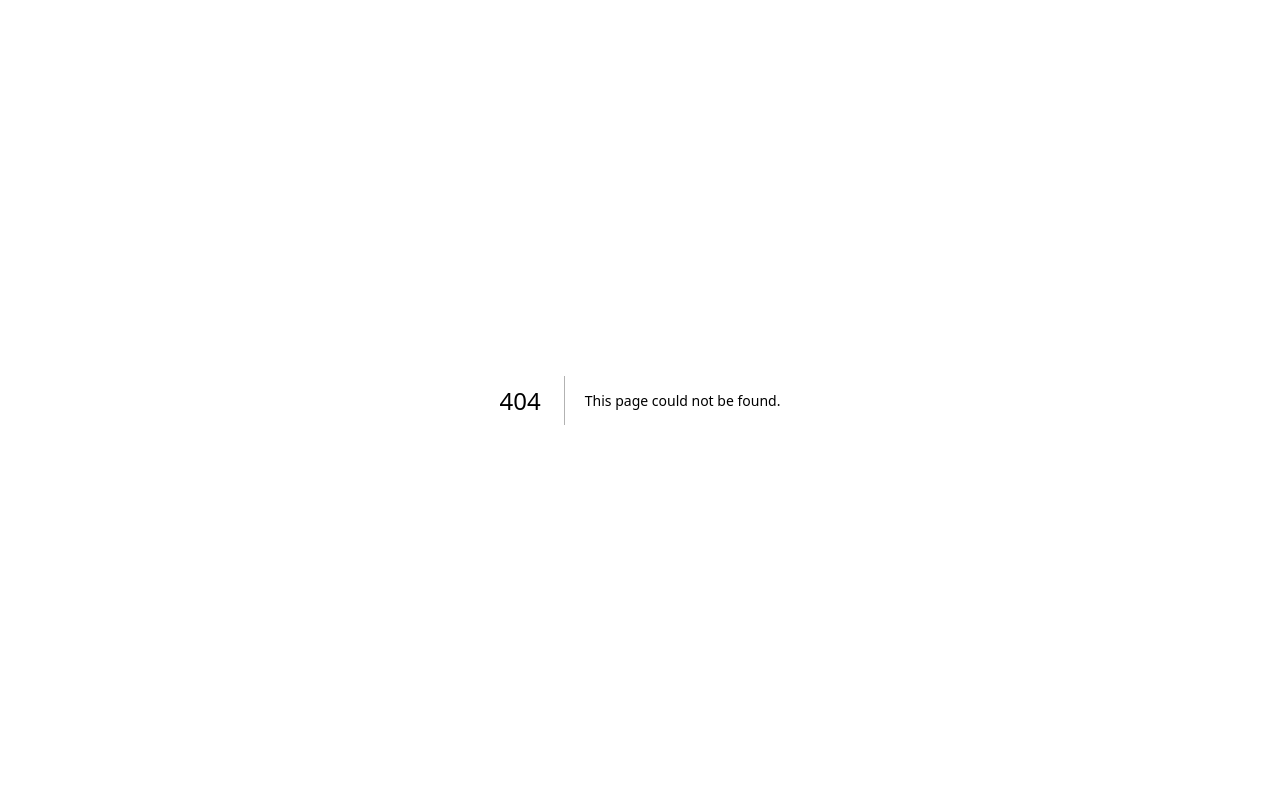
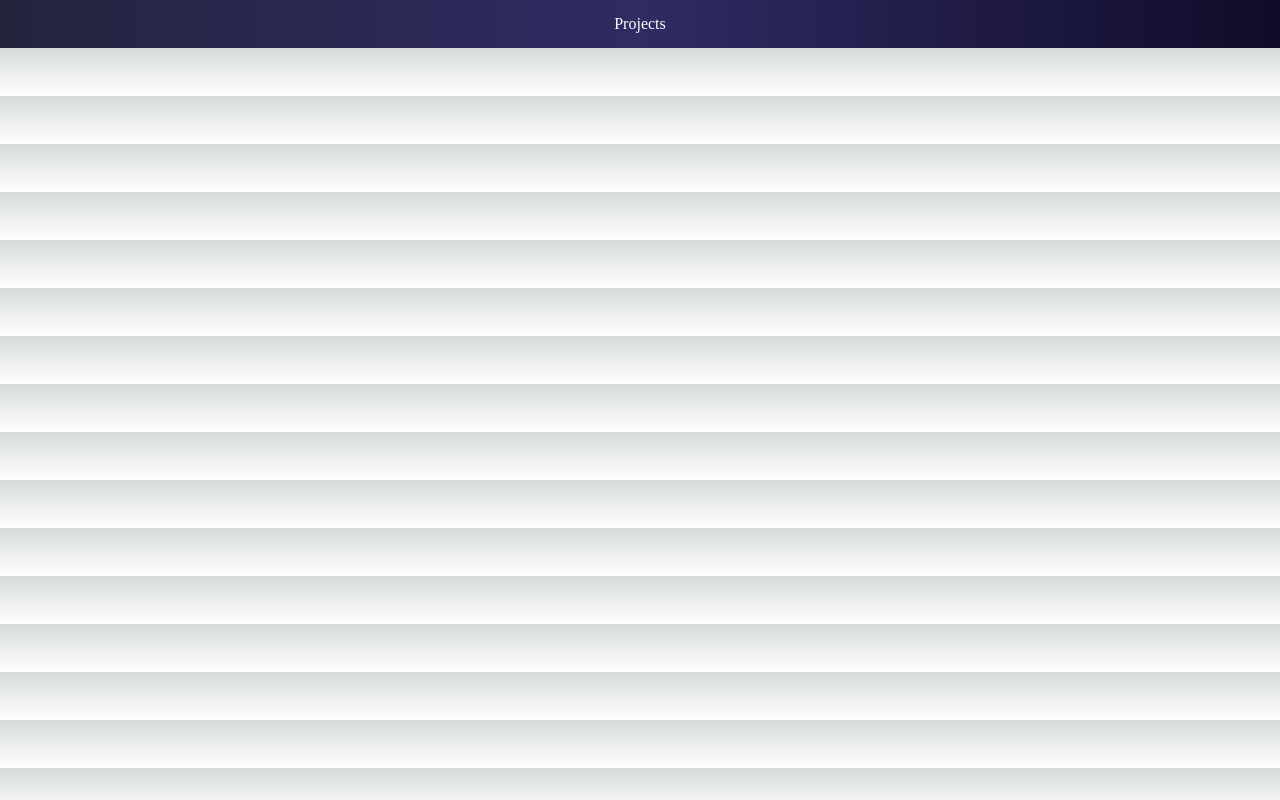
Before and after one commit to tommyyzhao/projects, a Next.js app in the folder next-projects/: page /tower-defense in a window 1280 px wide. Before the commit this address had no page. Built offline with nearby package versions, Linux system fonts and the light colour scheme.

Commit message:
FEAT: setup tower defense page (#2)
* TECH: Add Styled Components

* TECH: Remove next/font so styled components works

* FEAT: Tower defense page

```diff
--- a/next-projects/package.json
+++ b/next-projects/package.json
@@ -17,6 +17,10 @@
     "next": "13.3.0",
     "react": "18.2.0",
     "react-dom": "18.2.0",
+    "styled-components": "^5.3.9",
     "typescript": "5.0.4"
+  },
+  "devDependencies": {
+    "@types/styled-components": "^5.1.26"
   }
 }
--- /dev/null
+++ b/next-projects/src/components/Navbar/index.tsx
@@ -0,0 +1,38 @@
+import styled from "styled-components";
+import Link from "next/link";
+import { white } from "@/styles/colors";
+
+const Navbar = () => (
+  <Container>
+    <Link href="/">
+      <Heading>Projects</Heading>
+    </Link>
+  </Container>
+);
+
+export default Navbar;
+
+const Container = styled.div`
+  background: #0f0c29; /* fallback for old browsers */
+  background: -webkit-linear-gradient(
+    to right,
+    #24243e,
+    #302b63,
+    #0f0c29
+  ); /* Chrome 10-25, Safari 5.1-6 */
+  background: linear-gradient(
+    to right,
+    #24243e,
+    #302b63,
+    #0f0c29
+  ); /* W3C, IE 10+/ Edge, Firefox 16+, Chrome 26+, Opera 12+, Safari 7+ */
+
+  height: 48px;
+  display: flex;
+  justify-content: space-around;
+  align-items: center;
+`;
+
+const Heading = styled.div`
+  color: ${white};
+`;
--- /dev/null
+++ b/next-projects/src/pages/tower-defense.tsx
@@ -0,0 +1,7 @@
+import Navbar from "@/components/Navbar";
+
+const TowerDefensePage = () => {
+  return <Navbar />;
+};
+
+export default TowerDefensePage;
--- /dev/null
+++ b/next-projects/src/styles/colors.ts
@@ -0,0 +1 @@
+export const white = "#FFFFFF";
```
Also changed, not shown: next-projects/src/pages/index.tsx (+13 -16 lines), next-projects/.babelrc (added), 1 other file (tests, documents, lock files or other folders).
